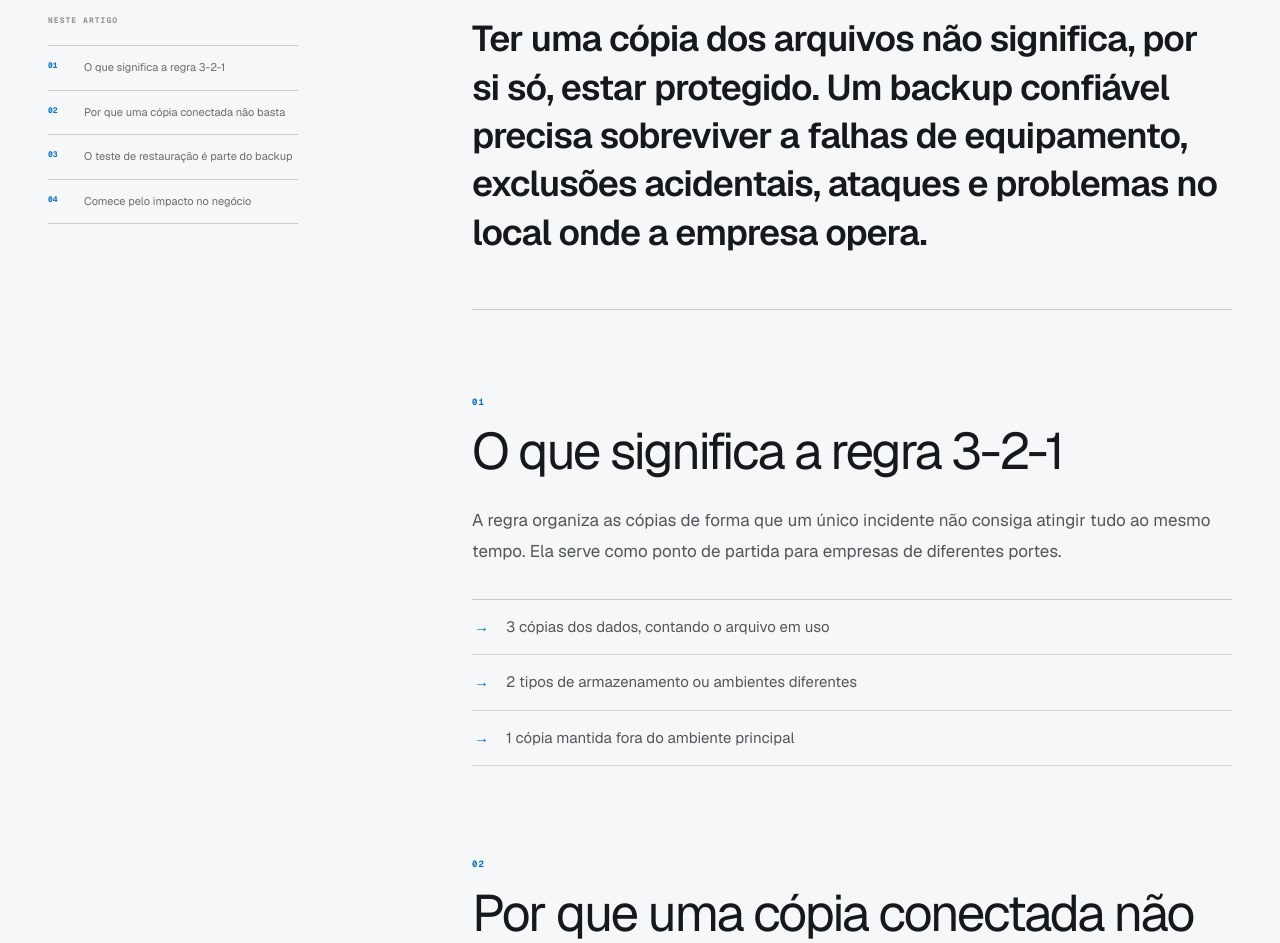
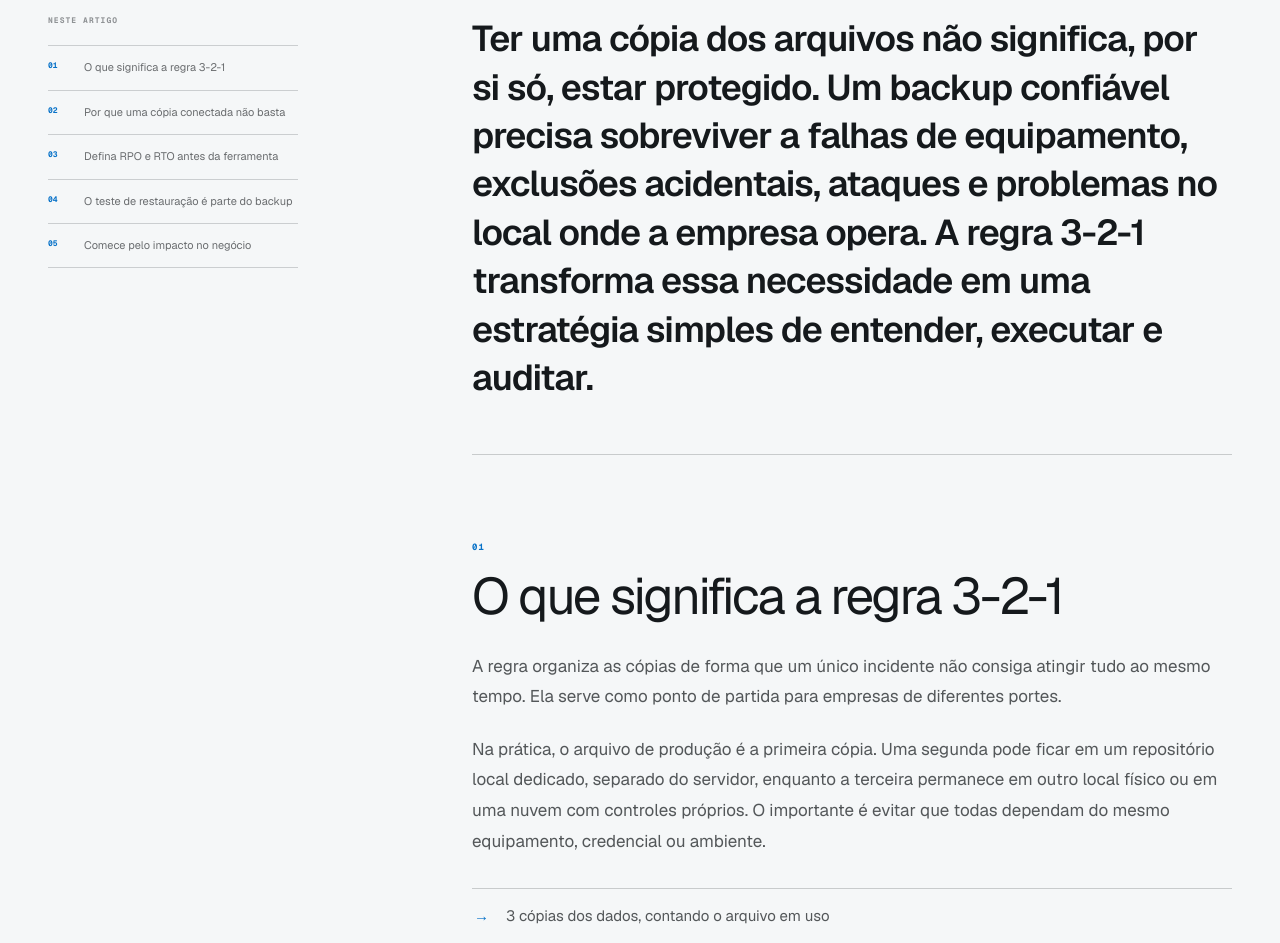
Before and after one commit to VisioIT/visioit-site, a Next.js app: page /blog/backup-3-2-1-para-empresas in a window 1280 px wide. Shown: the part 1540-2483 px from the top of the page. Built offline with nearby package versions, Linux system fonts and the light colour scheme.

Commit message:
Amplia conteudo dos artigos e oculta blog no menu

```diff
--- a/app/blog/posts.ts
+++ b/app/blog/posts.ts
@@ -26,28 +26,33 @@ export const blogPosts: BlogPost[] = [
     category: 'Segurança',
     publishedAt: '2026-09-09',
     updatedAt: '2026-09-09',
-    readingTime: '6 min de leitura',
+    readingTime: '10 min de leitura',
     image: '/service-security-v2.jpg',
     imageAlt: 'Profissional trabalhando em ambiente de segurança e infraestrutura de TI',
-    intro: 'Ter uma cópia dos arquivos não significa, por si só, estar protegido. Um backup confiável precisa sobreviver a falhas de equipamento, exclusões acidentais, ataques e problemas no local onde a empresa opera.',
+    intro: 'Ter uma cópia dos arquivos não significa, por si só, estar protegido. Um backup confiável precisa sobreviver a falhas de equipamento, exclusões acidentais, ataques e problemas no local onde a empresa opera. A regra 3-2-1 transforma essa necessidade em uma estratégia simples de entender, executar e auditar.',
     sections: [
       {
         title: 'O que significa a regra 3-2-1',
-        paragraphs: ['A regra organiza as cópias de forma que um único incidente não consiga atingir tudo ao mesmo tempo. Ela serve como ponto de partida para empresas de diferentes portes.'],
+        paragraphs: ['A regra organiza as cópias de forma que um único incidente não consiga atingir tudo ao mesmo tempo. Ela serve como ponto de partida para empresas de diferentes portes.', 'Na prática, o arquivo de produção é a primeira cópia. Uma segunda pode ficar em um repositório local dedicado, separado do servidor, enquanto a terceira permanece em outro local físico ou em uma nuvem com controles próprios. O importante é evitar que todas dependam do mesmo equipamento, credencial ou ambiente.'],
         bullets: ['3 cópias dos dados, contando o arquivo em uso', '2 tipos de armazenamento ou ambientes diferentes', '1 cópia mantida fora do ambiente principal'],
       },
       {
         title: 'Por que uma cópia conectada não basta',
-        paragraphs: ['Um disco externo permanentemente conectado pode ser atingido pelo mesmo ransomware, falha elétrica ou erro humano que afeta o servidor. Da mesma forma, sincronização em nuvem não substitui automaticamente um backup: um arquivo apagado ou corrompido pode ser sincronizado para todos os dispositivos.'],
+        paragraphs: ['Um disco externo permanentemente conectado pode ser atingido pelo mesmo ransomware, falha elétrica ou erro humano que afeta o servidor. Da mesma forma, sincronização em nuvem não substitui automaticamente um backup: um arquivo apagado ou corrompido pode ser sincronizado para todos os dispositivos.', 'A cópia deve ter algum grau de isolamento. Isso pode ser obtido com armazenamento imutável, retenção de versões, credenciais exclusivas para o serviço de backup ou uma mídia desconectada após o uso. Se a mesma conta administrativa acessa produção e backup, um invasor pode apagar os dois ambientes.'],
+      },
+      {
+        title: 'Defina RPO e RTO antes da ferramenta',
+        paragraphs: ['RPO é a quantidade de informação que a empresa aceita perder, medida em tempo. Se o financeiro pode perder no máximo duas horas de lançamentos, o intervalo entre cópias precisa ser menor ou igual a esse período. RTO é quanto tempo a operação pode ficar parada até a restauração.', 'Essas metas não precisam começar com cálculos complexos. Converse com cada área, identifique os processos que geram receita ou cumprem obrigações e classifique-os por prioridade. O sistema de emissão fiscal pode exigir recuperação em poucas horas, enquanto um arquivo histórico talvez aceite um prazo maior.'],
+        bullets: ['Qual foi a última versão recuperável?', 'Quanto tempo leva para baixar e restaurar os dados?', 'Quais sistemas precisam voltar primeiro?', 'Quem decide que o ambiente já pode retornar à operação?'],
       },
       {
         title: 'O teste de restauração é parte do backup',
-        paragraphs: ['O momento de descobrir que uma cópia está incompleta não pode ser durante uma emergência. Defina testes periódicos, registre o tempo de recuperação e confirme se os sistemas prioritários voltam a funcionar com os dados restaurados.'],
+        paragraphs: ['O momento de descobrir que uma cópia está incompleta não pode ser durante uma emergência. Defina testes periódicos, registre o tempo de recuperação e confirme se os sistemas prioritários voltam a funcionar com os dados restaurados.', 'Um painel indicando “backup concluído” prova apenas que uma tarefa terminou. O teste de restauração confirma que arquivos abrem, bancos de dados mantêm consistência, permissões continuam corretas e dependências da aplicação também foram preservadas. Faça o teste em ambiente isolado para não colocar a produção em risco.'],
         bullets: ['Escolha arquivos e sistemas críticos para o teste', 'Registre a data, o resultado e o tempo necessário', 'Corrija falhas antes do próximo ciclo', 'Revise a estratégia sempre que a infraestrutura mudar'],
       },
       {
         title: 'Comece pelo impacto no negócio',
-        paragraphs: ['Liste o que a empresa não pode perder e por quanto tempo cada operação pode ficar indisponível. Essa análise orienta frequência, retenção e investimento sem transformar o backup em uma coleção desorganizada de cópias.'],
+        paragraphs: ['Liste o que a empresa não pode perder e por quanto tempo cada operação pode ficar indisponível. Essa análise orienta frequência, retenção e investimento sem transformar o backup em uma coleção desorganizada de cópias.', 'Inclua servidores, sistemas em nuvem, estações com arquivos locais e dados de serviços como e-mail e colaboração. Muitos fornecedores protegem a disponibilidade da plataforma, mas a retenção, a exclusão indevida e a recuperação dos dados continuam sendo responsabilidades que precisam estar claras no contrato.', 'O resultado esperado é um plano curto: dados cobertos, frequência, retenção, responsáveis, local das cópias e roteiro de recuperação. Revise esse documento a cada mudança relevante na operação e pelo menos uma vez por ano.'],
       },
     ],
   },
@@ -58,28 +63,32 @@ export const blogPosts: BlogPost[] = [
     category: 'Infraestrutura',
     publishedAt: '2026-09-09',
     updatedAt: '2026-09-09',
-    readingTime: '7 min de leitura',
+    readingTime: '11 min de leitura',
     image: '/service-infrastructure-v2.jpg',
     imageAlt: 'Infraestrutura de rede e conectividade empresarial',
     intro: 'Quando a rede cresce sem planejamento, pequenos improvisos começam a afetar reuniões, sistemas, telefonia, câmeras e o trabalho diário. Alguns sinais ajudam a identificar a hora de revisar a infraestrutura.',
     sections: [
       {
         title: 'Os sinais mais comuns',
-        paragraphs: ['Um evento isolado pode ter muitas causas. A repetição e a combinação dos sintomas indicam que vale investigar a rede como um sistema completo.'],
+        paragraphs: ['Um evento isolado pode ter muitas causas. A repetição e a combinação dos sintomas indicam que vale investigar a rede como um sistema completo.', 'Registre horário, ambiente, dispositivo e serviço afetado. Esse histórico ajuda a separar uma falha de operadora de interferência no Wi-Fi, saturação de equipamento ou problema de cabeamento. Sem evidências, a equipe tende a reiniciar equipamentos e o sintoma retorna sem que a causa seja removida.'],
         bullets: ['Wi-Fi muda muito de desempenho entre ambientes', 'Chamadas e videoconferências travam em horários de pico', 'Equipamentos precisam ser reiniciados com frequência', 'Existem switches domésticos ou cabos sem identificação', 'Câmeras ou telefones IP perdem conexão', 'Não há documentação da rede', 'Uma falha simples paralisa vários setores'],
       },
       {
         title: 'Internet rápida não corrige uma rede ruim',
-        paragraphs: ['A velocidade contratada é apenas uma parte do caminho. Cabeamento, switches, pontos de acesso, interferência, configuração e capacidade dos equipamentos influenciam a experiência. Aumentar o plano de internet pode não resolver gargalos internos.'],
+        paragraphs: ['A velocidade contratada é apenas uma parte do caminho. Cabeamento, switches, pontos de acesso, interferência, configuração e capacidade dos equipamentos influenciam a experiência. Aumentar o plano de internet pode não resolver gargalos internos.', 'Uma videoconferência pode travar mesmo com muita banda disponível quando existe perda de pacotes, latência variável ou roaming inadequado entre pontos de acesso. Já um servidor pode parecer lento porque a porta do switch negociou em velocidade inferior ou porque um enlace central concentra tráfego demais.', 'O diagnóstico precisa medir internet e rede local separadamente. Testes por cabo, análise de latência até o gateway, uso das portas e ocupação dos canais sem fio ajudam a localizar em qual trecho a degradação começa.'],
+      },
+      {
+        title: 'Wi-Fi precisa de projeto, não de repetidores',
+        paragraphs: ['Cobertura forte não garante capacidade. Escritórios com muitas pessoas, paredes densas, estruturas metálicas e redes vizinhas exigem posicionamento e configuração adequados dos pontos de acesso. Adicionar repetidores sem planejamento pode aumentar a interferência e reduzir o desempenho.', 'Um levantamento considera área, materiais, quantidade de dispositivos, aplicações críticas e movimentação das pessoas. A partir dele, são definidos canais, potência, densidade e pontos de instalação. Redes corporativas também devem separar colaboradores, visitantes e dispositivos como câmeras ou automação.'],
       },
       {
         title: 'O que uma revisão deve verificar',
-        paragraphs: ['O diagnóstico deve combinar inspeção física e análise lógica. O objetivo é localizar gargalos, riscos e dependências antes de recomendar compras.'],
+        paragraphs: ['O diagnóstico deve combinar inspeção física e análise lógica. O objetivo é localizar gargalos, riscos e dependências antes de recomendar compras.', 'Também é importante descobrir equipamentos sem gerenciamento, fontes improvisadas, portas expostas e enlaces únicos dos quais toda a empresa depende. Fotos, etiquetas e um diagrama atualizado tornam futuras manutenções mais rápidas e reduzem a chance de desligar o equipamento errado.'],
         bullets: ['Topologia e documentação', 'Estado e categoria do cabeamento', 'Cobertura e interferência do Wi-Fi', 'Capacidade dos switches e pontos de acesso', 'Segmentação de dispositivos e visitantes', 'Redundância dos pontos críticos'],
       },
       {
         title: 'Planejar evita trocar tudo',
-        paragraphs: ['Uma boa revisão diferencia o que precisa ser corrigido imediatamente do que pode ser modernizado em etapas. Isso reduz interrupções e direciona o investimento para os pontos que realmente limitam a operação.'],
+        paragraphs: ['Uma boa revisão diferencia o que precisa ser corrigido imediatamente do que pode ser modernizado em etapas. Isso reduz interrupções e direciona o investimento para os pontos que realmente limitam a operação.', 'Priorize primeiro riscos de segurança, pontos únicos de falha e problemas que interrompem processos críticos. Depois, organize capacidade, padronização e melhorias de experiência. Cada etapa deve ter objetivo mensurável, como reduzir quedas, melhorar a cobertura de uma área ou permitir a troca automática para um segundo link.', 'Ao final, a empresa deve receber inventário, diagrama, configurações essenciais protegidas por backup e uma lista priorizada de ações. Uma rede saudável não é a que nunca muda; é a que pode crescer sem perder visibilidade e controle.'],
       },
     ],
   },
@@ -90,32 +99,41 @@ export const blogPosts: BlogPost[] = [
     category: 'Gestão de TI',
     publishedAt: '2026-09-09',
     updatedAt: '2026-09-09',
-    readingTime: '8 min de leitura',
+    readingTime: '12 min de leitura',
     image: '/service-development-v1.jpg',
     imageAlt: 'Equipe analisando sistemas e processos de tecnologia',
     intro: 'Segurança não começa pela compra de uma ferramenta isolada. Ela começa por conhecer os ativos, reduzir acessos desnecessários e criar rotinas que continuem funcionando mesmo quando a equipe está ocupada.',
     sections: [
       {
         title: 'Identidades e acessos',
-        paragraphs: ['Cada pessoa deve usar sua própria conta. Contas compartilhadas dificultam descobrir o que aconteceu e permanecem ativas quando alguém muda de função ou deixa a empresa.'],
+        paragraphs: ['Cada pessoa deve usar sua própria conta. Contas compartilhadas dificultam descobrir o que aconteceu e permanecem ativas quando alguém muda de função ou deixa a empresa.', 'Comece pelo e-mail, sistema financeiro, arquivos, VPN, painel do site e serviços em nuvem. Use um gerenciador de senhas para criar credenciais exclusivas e mantenha contas administrativas separadas das contas usadas no trabalho cotidiano.', 'A entrada, a mudança de função e o desligamento de colaboradores precisam acionar um processo formal. O responsável deve saber quais acessos conceder ou remover, em que prazo e onde registrar a conclusão.'],
         bullets: ['Ative autenticação em dois fatores', 'Remova acessos de ex-colaboradores imediatamente', 'Evite privilégios de administrador no uso diário', 'Revise permissões em ciclos definidos'],
       },
       {
         title: 'Equipamentos e atualizações',
-        paragraphs: ['Computadores, servidores, roteadores e aplicativos desatualizados acumulam vulnerabilidades conhecidas. Mantenha um inventário simples, defina responsáveis e acompanhe atualizações críticas.'],
+        paragraphs: ['Computadores, servidores, roteadores e aplicativos desatualizados acumulam vulnerabilidades conhecidas. Mantenha um inventário simples, defina responsáveis e acompanhe atualizações críticas.', 'O inventário deve indicar usuário, modelo, sistema, situação da garantia, software de proteção e data da última verificação. Equipamentos que não recebem mais atualizações precisam de plano de substituição ou de controles compensatórios até a troca.', 'Sempre que possível, centralize atualizações, criptografia de disco, bloqueio automático e proteção contra ameaças. Isso reduz a dependência de cada pessoa lembrar de executar tarefas de manutenção.'],
+      },
+      {
+        title: 'Proteja e-mail e pagamentos contra fraude',
+        paragraphs: ['O e-mail costuma ser a porta de entrada para roubo de credenciais e fraude financeira. Além da autenticação em dois fatores, configure filtros, proteções do domínio e alertas para acessos incomuns. Mudanças de conta bancária e pedidos urgentes de pagamento devem ser confirmados por um segundo canal conhecido.', 'Crie uma regra simples de dupla verificação para transferências, alterações de fornecedores e compartilhamento de dados sensíveis. O processo precisa funcionar mesmo quando a solicitação parece vir de um diretor ou cliente importante.'],
+        bullets: ['Não aprove pagamentos apenas com base em uma mensagem', 'Confirme mudanças bancárias usando um contato já cadastrado', 'Desconfie de urgência, sigilo e alteração repentina de procedimento', 'Relate a suspeita antes de responder ou abrir anexos'],
       },
       {
         title: 'Backup e continuidade',
-        paragraphs: ['Defina quais dados são essenciais, onde ficam as cópias e quem acompanha os alertas. O plano também deve explicar o que fazer quando um sistema, link ou equipamento importante fica indisponível.'],
+        paragraphs: ['Defina quais dados são essenciais, onde ficam as cópias e quem acompanha os alertas. O plano também deve explicar o que fazer quando um sistema, link ou equipamento importante fica indisponível.', 'Inclua contatos de fornecedores, ordem de recuperação e alternativas temporárias para processos críticos. Uma cópia só deve ser considerada confiável depois de um teste de restauração documentado.'],
         bullets: ['Use cópias em ambientes diferentes', 'Teste a restauração', 'Documente contatos e prioridades', 'Mantenha procedimentos acessíveis durante uma falha'],
       },
       {
         title: 'Pessoas fazem parte da proteção',
-        paragraphs: ['Treinamentos curtos e frequentes funcionam melhor do que uma orientação anual extensa. Mostre exemplos de mensagens suspeitas, estabeleça um canal para dúvidas e evite punir quem relata rapidamente um possível incidente.'],
+        paragraphs: ['Treinamentos curtos e frequentes funcionam melhor do que uma orientação anual extensa. Mostre exemplos de mensagens suspeitas, estabeleça um canal para dúvidas e evite punir quem relata rapidamente um possível incidente.', 'A equipe deve saber como agir ao clicar em um link suspeito, perder um equipamento ou perceber um acesso incomum. Quanto mais cedo o incidente é comunicado, maior a chance de bloquear contas, preservar evidências e limitar o impacto.'],
+      },
+      {
+        title: 'Prepare uma resposta a incidentes',
+        paragraphs: ['Mesmo com bons controles, falhas podem acontecer. Defina antecipadamente quem coordena a resposta, quem fala com clientes e fornecedores e quais sistemas devem ser isolados. Não improvise comunicações ou apague evidências antes de avaliar o ocorrido.', 'Faça um exercício simples: suponha que o e-mail de um colaborador foi invadido ou que o servidor está inacessível. Percorra os contatos, decisões e recursos necessários. As dúvidas encontradas no exercício viram tarefas de melhoria.'],
       },
       {
         title: 'Transforme o checklist em rotina',
-        paragraphs: ['O checklist é útil quando gera responsáveis, prazos e evidências. Comece pelos riscos de maior impacto, acompanhe o progresso e faça uma nova revisão sempre que a empresa adotar sistemas ou processos importantes.'],
+        paragraphs: ['O checklist é útil quando gera responsáveis, prazos e evidências. Comece pelos riscos de maior impacto, acompanhe o progresso e faça uma nova revisão sempre que a empresa adotar sistemas ou processos importantes.', 'Uma primeira rodada pode priorizar autenticação em dois fatores, remoção de contas antigas, atualização de equipamentos críticos e teste de backup. Depois, avance para segmentação da rede, gestão centralizada, registros de acesso e exercícios de resposta.', 'Segurança sustentável é uma rotina de redução de risco. O objetivo não é acumular ferramentas, mas conhecer o ambiente, tomar decisões proporcionais ao negócio e conseguir demonstrar que os controles realmente funcionam.'],
       },
     ],
   },
--- a/app/page.tsx
+++ b/app/page.tsx
@@ -11,7 +11,7 @@ const whatsapp = 'https://wa.me/5516997113481?text=Ol%C3%A1%2C%20gostaria%20de%2
 export default function Home() { return <main id="conteudo">
   <GsapEffects />
   <a className="skip-link" href="#conteudo">Ir para o conteúdo</a>
-  <header className="site-header"><a className="brand" href="#inicio" aria-label="Visio IT, início"><Image src="/visio-logo-menu.png" width={1910} height={578} alt="Visio IT" priority /></a><nav aria-label="Navegação principal"><a href="#servicos">Serviços</a><a href="#clientes">Clientes</a><a href="/blog">Blog</a><a href="#contato">Contato</a></nav><a className="header-contact" href={whatsapp} target="_blank" rel="noreferrer">Fale com a Visio <span aria-hidden="true">↗</span></a></header>
+  <header className="site-header"><a className="brand" href="#inicio" aria-label="Visio IT, início"><Image src="/visio-logo-menu.png" width={1910} height={578} alt="Visio IT" priority /></a><nav aria-label="Navegação principal"><a href="#servicos">Serviços</a><a href="#clientes">Clientes</a><a href="#contato">Contato</a></nav><a className="header-contact" href={whatsapp} target="_blank" rel="noreferrer">Fale com a Visio <span aria-hidden="true">↗</span></a></header>
   <ScrollWorldExperience whatsapp={whatsapp} />
   <ServicesExperience whatsapp={whatsapp} />
   <ClientLogoCarousel />
```
